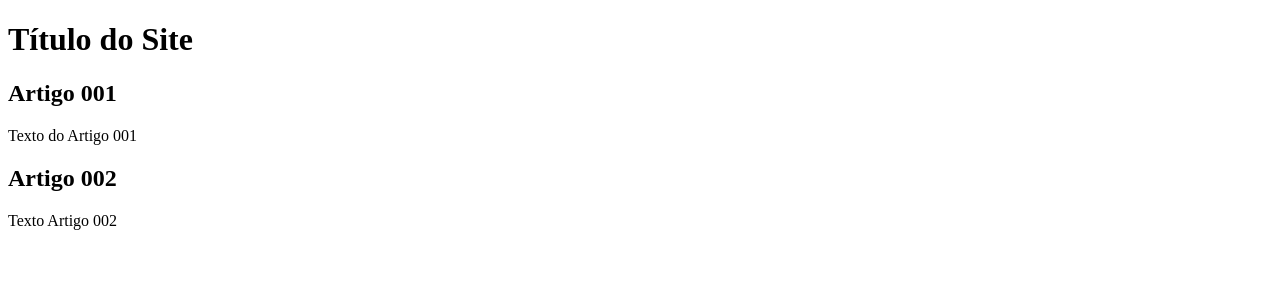
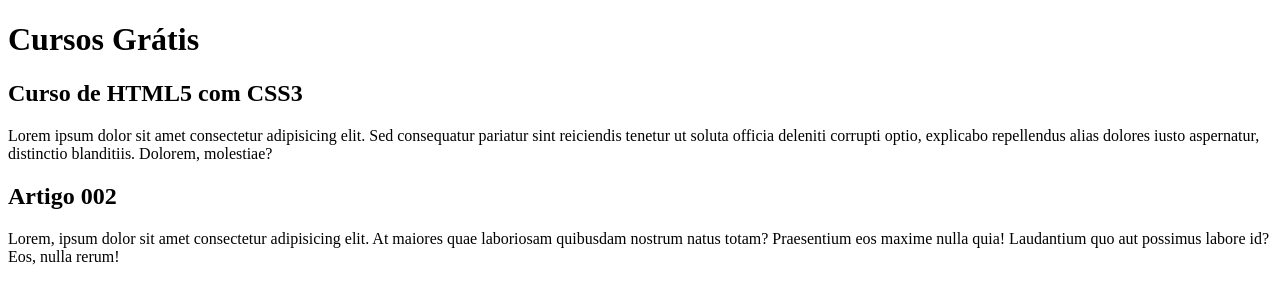
Before and after one commit to lftecnologia/projeto-site, a plain HTML site: page index.html in a window 1280 px wide. Drawn offline with Linux system fonts and the light colour scheme.

Commit message:
comecei a escrever o conteudo

```diff
--- a/index.html
+++ b/index.html
@@ -4,19 +4,20 @@
     <meta charset="UTF-8">
     <meta http-equiv="X-UA-Compatible" content="IE=edge">
     <meta name="viewport" content="width=device-width, initial-scale=1.0">
+    <title>Título do Site</title>
 </head>
 <body>
     <main>
         <header>
-             <h1>Título do Site</h1>
+             <h1>Cursos Grátis</h1>
         </header>
         <article>
-            <h2>Artigo 001</h2>
-            <p>Texto do Artigo 001</p>
+            <h2>Curso de HTML5 com CSS3</h2>
+            <p>Lorem ipsum dolor sit amet consectetur adipisicing elit. Sed consequatur pariatur sint reiciendis tenetur ut soluta officia deleniti corrupti optio, explicabo repellendus alias dolores iusto aspernatur, distinctio blanditiis. Dolorem, molestiae?</p>
         </article>
         <article>
             <h2>Artigo 002</h2>
-            <p>Texto Artigo 002</p>
+            <p>Lorem, ipsum dolor sit amet consectetur adipisicing elit. At maiores quae laboriosam quibusdam nostrum natus totam? Praesentium eos maxime nulla quia! Laudantium quo aut possimus labore id? Eos, nulla rerum!</p>
         </article>
     </main>
 </body>
```
